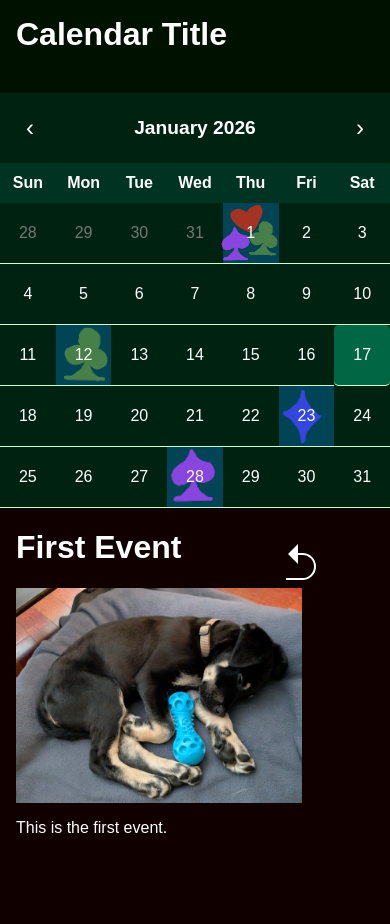
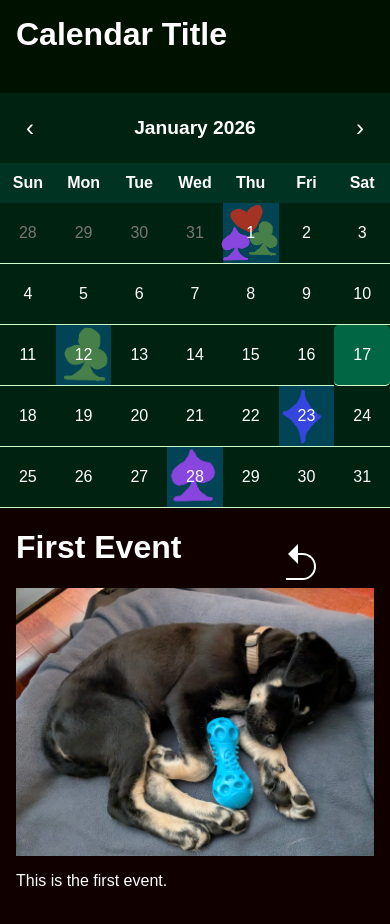
Before and after one commit to SeafarersWind/web-calendar, a plain HTML site: page index.html in a window 390 px wide. Both pictures are taken after a click on the item "First Event". Shown: the top 924 px of the page. Drawn offline with Linux system fonts and the light colour scheme; no server answers.

Commit message:
larger images in mobile view

```diff
--- a/style.css
+++ b/style.css
@@ -339,4 +339,9 @@ a:active { color: #4CF; }
 		top: 1rem;
 	}
 
+	#event-image {
+		max-width: 100%;
+		max-height: 100%;
+	}
+
 }
```
